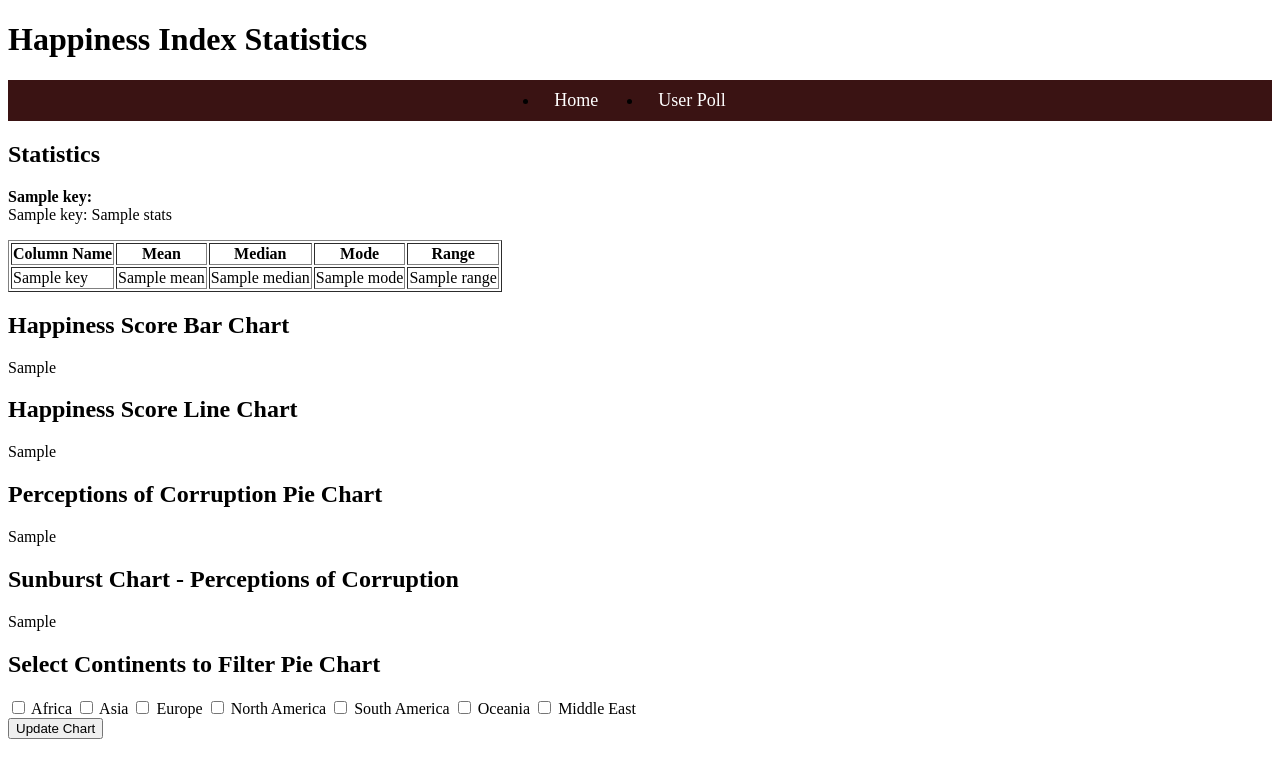
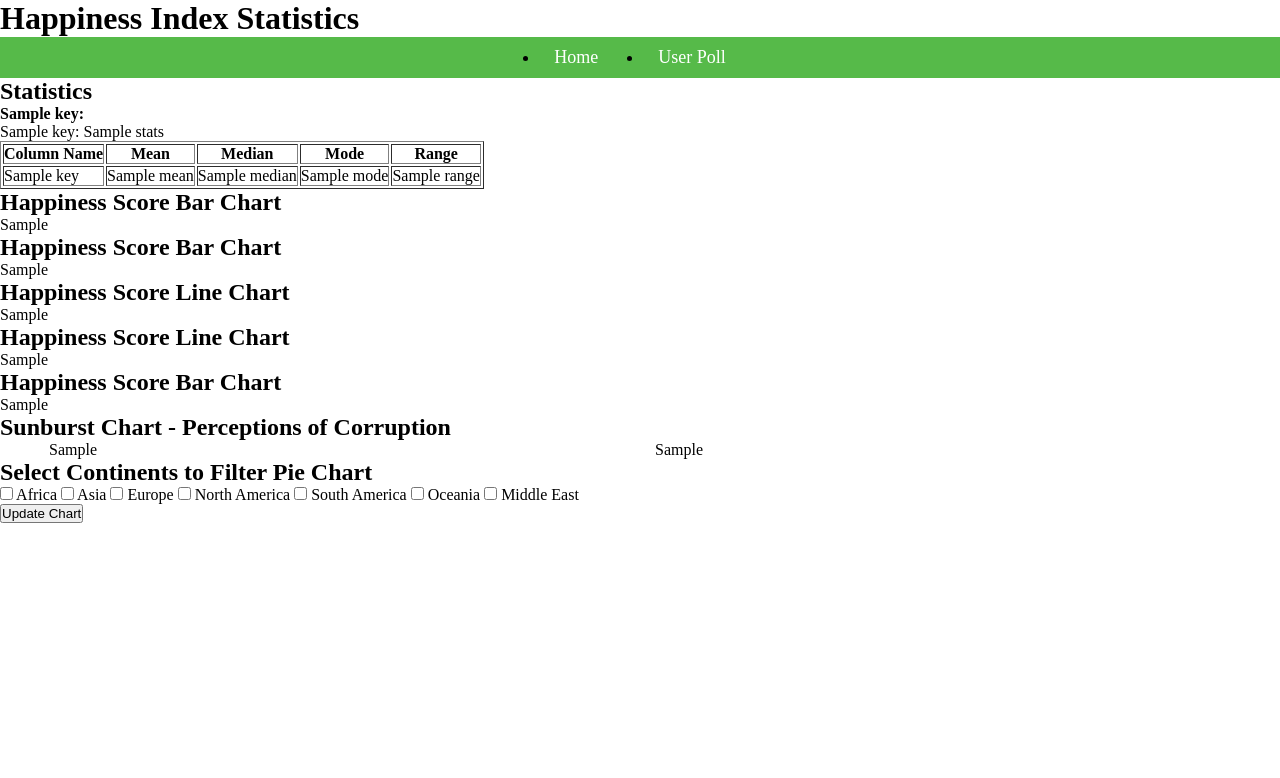
Before and after one commit to eithneh296/LC-Coursework-Project, a Flask app: template Coursework-New/Artefact/templates/statistics_page.html in a window 1280 px wide. Shown: the top 778 px of the page. Run offline with Flask 3, Linux system fonts and the light colour scheme; the template is opened without the code that fills it: most values are stand-ins (such as "Sample title", 1, 10 or a date in 2020); some libraries are stand-ins or nearby versions.

Commit message:
Add files via upload

```diff
--- a/Coursework-New/Artefact/app.py
+++ b/Coursework-New/Artefact/app.py
@@ -61,7 +61,7 @@ def statistics_page():
                 }
 
     # Create Bar Chart using Plotly
-    bar_fig = px.bar(df,
+    bar_fig1 = px.bar(df,
                      x='Country or region',
                      y='Score',
                      title='Happiness Score by Country',
@@ -69,44 +69,42 @@ def statistics_page():
                      color='Score',
                      color_continuous_scale='viridis')
 
-    # Adjust the layout for the bar chart
-    bar_fig.update_layout(
-        xaxis=dict(
-            tickangle=35,
-            tickmode='array',
-            tickvals=df['Country or region'],
-            automargin=True
-        ),
-        autosize=True,
-        margin=dict(l=50, r=50, t=40, b=300),
-        height=600,
-        width=4000,
-        bargap=0.2
-    )
+    # Convert bar chart to HTML for embedding
+    bar_chart_html1 = bar_fig1.to_html(full_html=False)
+
+    # Create Bar Chart using Plotly
+    bar_fig2 = px.bar(df,
+                     x='Country or region',
+                     y='GDP per capita',
+                     title='GDP per capita by Country',
+                     labels={'GDP per capita': 'GDP per capita', 'Country or region': 'Country'},
+                     color='Score',
+                     color_continuous_scale='viridis')
 
     # Convert bar chart to HTML for embedding
-    bar_chart_html = bar_fig.to_html(full_html=False)
+    bar_chart_html2 = bar_fig2.to_html(full_html=False)
 
     # Create Line Plot
-    line_fig = px.line(df, x='Country or region', y='GDP per capita', title='GDP per capita by Country')
-
-    # Adjust the layout for the line chart
-    line_fig.update_layout(
-        xaxis=dict(
-            tickangle=35,
-            tickmode='array',
-            tickvals=df['Country or region'],
-            automargin=True
-        ),
-        autosize=True,
-        margin=dict(l=50, r=50, t=40, b=300),
-        height=600,
-        width=4000,
-        bargap=0.2
-    )
+    line_fig1 = px.line(df, x='Country or region', y='Social support', title='Social support per Country')
 
     # Convert line chart to HTML for embedding
-    line_chart_html = line_fig.to_html(full_html=False)
+    line_chart_html1 = line_fig1.to_html(full_html=False)
+
+    # Create Line Plot
+    line_fig2 = px.line(df, x='Country or region', y='Healthy life expectancy', title='Healthy life expectancy by Country')
+
+    # Convert line chart to HTML for embedding
+    line_chart_html2 = line_fig2.to_html(full_html=False)
+
+    # Creating scatter plot chart with Plotly
+    scatter_plot = px.scatter(df,
+                              x='Country or region',
+                              y='Freedom to make life choices',
+                              color='Freedom to make life choices',
+                              color_continuous_scale='viridis')
+
+   # Convert scatter plot chart to HTML for embedding
+    scatter_plot = scatter_plot.to_html(full_html=False)
 
     continent_mapping = {
         'Africa': ['South Africa', 'Nigeria', 'Egypt', 'Morocco', 'Algeria', 'Tunisia', 'Ivory Coast', 'Ghana', 'Senegal', 'Somalia', 'Cameroon', 'Uganda', 'Benin', 'Niger', 'Sudan', 'Togo', 'Guinea', 'Lesotho', 'Angola', 'Madagascar', 'Zimbabwe', 'Botswana', 'Malawi', 'Namibia', 'Liberia', 'Mali', 'Mozambique', 'Kenya', 'Zambia', 'Mauritania', 'Ethiopia', 'Rwanda', 'Central African Republic', 'Burundi', 'Chad', 'Congo (Brazzaville)', 'Congo (Kinshasa)', 'Sierra Leone', 'Mauritius'],
@@ -139,29 +137,53 @@ def statistics_page():
     # Filter DataFrame based on selected continents
     filtered_df = df[df['Continent'].isin(selected_continents)]
 
-    # ✅ Sunburst Chart (Moved Inside Function)
-    sunburst_fig = px.sunburst(filtered_df,
+    # Sunburst Chart 1 (Moved Inside Function)
+    sunburst_fig1 = px.sunburst(filtered_df,
                                path=['Country or region'],
                                values='Perceptions of corruption',
                                title='Perceptions of Corruption by Country',
                                color_discrete_sequence=px.colors.qualitative.Set2)
 
     # Adjust layout for better visibility
-    sunburst_fig.update_layout(
-        height=600,
-        width=900,
-        margin=dict(l=100, r=100, t=100, b=100)
+    sunburst_fig1.update_layout(
+        height=500,
+        width=750,
+        margin=dict(l=50, r=50, t=50, b=50)
     )
 
     # Convert sunburst chart to HTML for embedding
-    sunburst_chart_html = sunburst_fig.to_html(full_html=False)
+    sunburst_chart_html1 = sunburst_fig1.to_html(full_html=False)
+
+# Filter DataFrame based on selected continents
+    filtered_df = df[df['Continent'].isin(selected_continents)]
+
+    # Sunburst Chart 1 (Moved Inside Function)
+    sunburst_fig2 = px.sunburst(filtered_df,
+                               path=['Country or region'],
+                               values='Generosity',
+                               title='Generosity by Country',
+                               color_discrete_sequence=px.colors.qualitative.Set2)
+
+    # Adjust layout for better visibility
+    sunburst_fig2.update_layout(
+        height=500,
+        width=750,
+        margin=dict(l=50, r=50, t=50, b=50)
+    )
+
+    # Convert sunburst chart to HTML for embedding
+    sunburst_chart_html2 = sunburst_fig2.to_html(full_html=False)
 
     # Ensure return statement is inside the function
     return render_template('statistics_page.html',
                            stats=stats_archive,
-                           bar_chart=bar_chart_html,
-                           line_chart=line_chart_html,
-                           sunburst_chart=sunburst_chart_html)
+                           bar_chart1=bar_chart_html1,
+                           bar_chart2=bar_chart_html2,
+                           line_chart1=line_chart_html1,
+                           line_chart2=line_chart_html2,
+                           scatter_plot=scatter_plot,
+                           sunburst_chart1=sunburst_chart_html1,
+                           sunburst_chart2=sunburst_chart_html2)
 
 @app.route('/user_poll')
 def userpoll():
--- a/Coursework-New/Artefact/static/style.css
+++ b/Coursework-New/Artefact/static/style.css
@@ -1,10 +1,43 @@
+* {
+  margin: 0;
+  padding: 0;
+  box-sizing: border-box;
+}
+
 body, ul {
   margin-top: 0;
   padding: 0;
+  background-color: #ffffff;
+}
+
+.top-container {
+  background-color: #a5dc81;  /* Choose your color */
+  padding: 0px 0;  /* Adjust vertical padding */
+  display: flex;
+  flex-direction: column;
+  width: 100%;  /* Ensures it doesn’t overflow */
+  box-sizing: border-box;  /* Includes padding in width */
+}
+
+
+.header img {
+  float: left;
+  width: 100px;
+  height: 100px;
+}
+
+.header h1 {
+  position: relative;
+  top: 18px;
+  left: 10px;
+    font-family:'Franklin Gothic Medium', 'Arial Narrow', Arial, sans-serif; /* Change "Arial" to any preferred font */
+    font-size: 32px; /* Adjust size as needed */
+    font-weight: bold; /* Adjust weight if needed */
+    color: #ffffff; /* Change this to any color (e.g., white) */
 }
 
 .nav {
-  background-color: #3a1313;
+  background-color: #56ba49;
   display: flex;
   overflow: hidden;
   justify-content: center;
@@ -31,3 +64,18 @@ body, ul {
 .nav a:hover {
   background-color: #555;
 }
+
+.sunburst-container {
+  display: flex;
+  justify-content: center; /* Centers the charts */
+  align-items: center; /* Aligns them vertically */
+  gap: 30px; /* Space between charts */
+  flex-wrap: wrap; /* Ensures responsiveness on small screens */
+  width: 100%;
+}
+
+.chart {
+  flex: 1;
+  max-width: 45%; /* Ensures each chart takes up ~half the width */
+  min-width: 400px; /* Prevents charts from getting too small */
+}
--- a/Coursework-New/Artefact/templates/index.html
+++ b/Coursework-New/Artefact/templates/index.html
@@ -7,7 +7,11 @@
     <title>Happiness Index Statistics</title>
 </head>
 <body>
-    <h1>Happiness Index Statistics</h1>
+    <div class="top-container">
+        <div class="header">
+            <img src="{{ url_for('static', filename='img/sun-icon-8583.png') }}" alt="sun"/>
+            <h1>Happiness Index Statistics</h1>
+    </div>
     <nav>
         <ul class="nav">
             <li><a href="{{ url_for('index') }}">Home</a></li>
--- a/Coursework-New/Artefact/templates/statistics_page.html
+++ b/Coursework-New/Artefact/templates/statistics_page.html
@@ -60,26 +60,44 @@
  <!-- Bar Chart Section -->
      <h2>Happiness Score Bar Chart</h2>
      <div>
-        {{ bar_chart|safe }}
+         {{ bar_chart1|safe }}
+     </div>
+
+<!-- Bar Chart Section -->
+    <h2>Happiness Score Bar Chart</h2>
+    <div>
+        {{ bar_chart2|safe }}
     </div>
 
 <!-- Line Chart Section -->
     <h2>Happiness Score Line Chart</h2>
     <div>
-        {{ line_chart|safe }}
+        {{ line_chart1|safe }}
+    </div>
+<!-- Line Chart Section -->
+    <h2>Happiness Score Line Chart</h2>
+    <div>
+        {{ line_chart2|safe }}
     </div>
 
-    <!-- Pie Chart Section -->
-    <h2>Perceptions of Corruption Pie Chart</h2>
+<!-- Scatter Plot Section -->
+<h2>Happiness Score Bar Chart</h2>
 <div>
-        {{ pie_chart|safe }}
+    {{ scatter_plot|safe }}
 </div>
 
    <!-- Sunburst Chart Section -->
 <h2>Sunburst Chart - Perceptions of Corruption</h2>
-    <div>
-        {{ sunburst_chart|safe }}
+
+<div class="sunburst-container">
+    <div class="chart">
+        {{ sunburst_chart1|safe }}
     </div>
+    <div class="chart">
+        {{ sunburst_chart2|safe }}
+    </div>
+</div>
+
          <!-- Continent Filter Form -->
          <h2>Select Continents to Filter Pie Chart</h2>
          <form method="POST" action="{{ url_for('statistics_page') }}">
@@ -94,6 +112,5 @@
              </div>
              <button type="submit">Update Chart</button>
          </form>
-
 </body>
 </html>
```
Also changed, not shown: Coursework-New/Artefact/templates/user_poll.html (+19 -0 lines), Coursework-New/Report/templates/index.html (+9 -9 lines), Coursework-New/Artefact/static/img/sun-icon-8583.png (added). Lines whose indentation alone changed are shown as unchanged.
